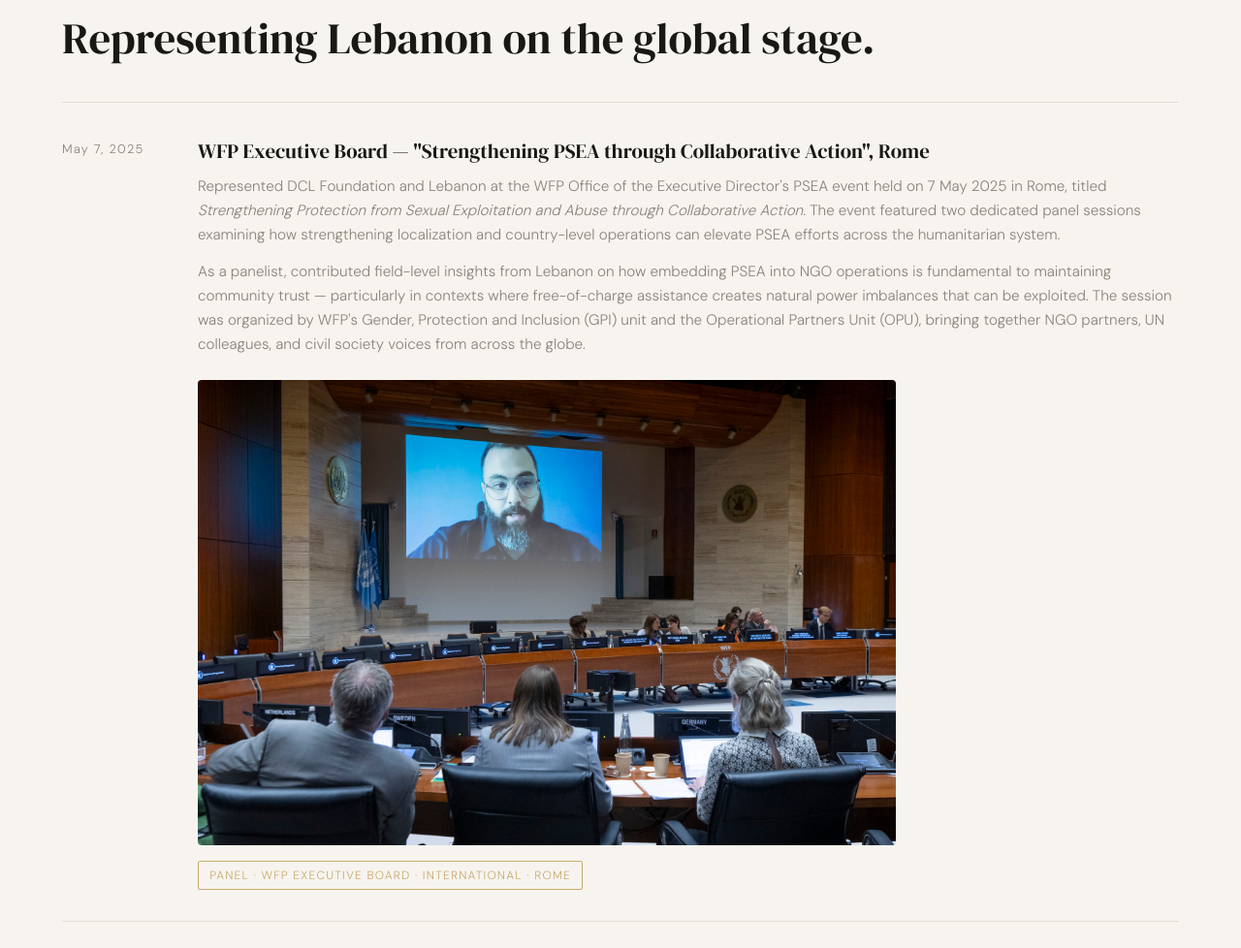
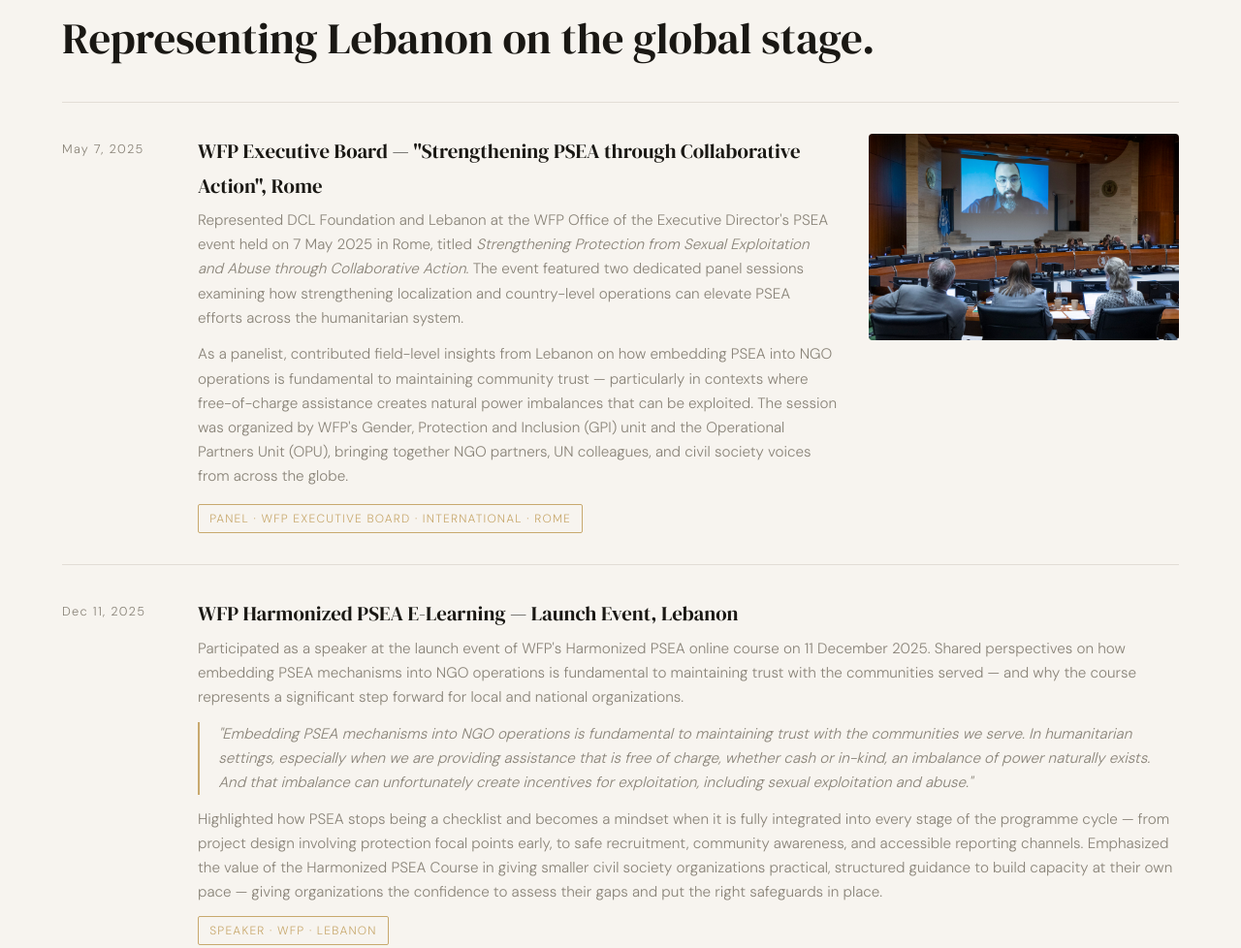
Before and after one commit to majdhallab/Portfolio, a plain HTML site: page psea.html in a window 1280 px wide. Shown: the part 2180-3158 px from the top of the page at 97% size. Drawn offline with Linux system fonts and the light colour scheme.

Commit message:
Add files via upload

```diff
--- a/psea.html
+++ b/psea.html
@@ -225,11 +225,15 @@
       <div class="engagement-item reveal">
         <span class="engagement-year">May 7, 2025</span>
         <div class="engagement-body">
-          <h3>WFP Executive Board — "Strengthening PSEA through Collaborative Action", Rome</h3>
-          <p>Represented DCL Foundation and Lebanon at the WFP Office of the Executive Director's PSEA event held on 7 May 2025 in Rome, titled <em>Strengthening Protection from Sexual Exploitation and Abuse through Collaborative Action</em>. The event featured two dedicated panel sessions examining how strengthening localization and country-level operations can elevate PSEA efforts across the humanitarian system.</p>
-          <p style="margin-top:.8rem;">As a panelist, contributed field-level insights from Lebanon on how embedding PSEA into NGO operations is fundamental to maintaining community trust — particularly in contexts where free-of-charge assistance creates natural power imbalances that can be exploited. The session was organized by WFP's Gender, Protection and Inclusion (GPI) unit and the Operational Partners Unit (OPU), bringing together NGO partners, UN colleagues, and civil society voices from across the globe.</p>
-          <img src="psea-executive.jpeg" alt="Majd Hallab presenting at WFP Executive Board PSEA panel, Rome 2025" style="margin-top:1.5rem; width:100%; max-width:720px; border-radius:4px; display:block;"/>
-          <span class="engagement-tag" style="margin-top:1rem;">Panel · WFP Executive Board · International · Rome</span>
+          <div style="display:grid; grid-template-columns:1fr 320px; gap:2rem; align-items:start;">
+            <div>
+              <h3>WFP Executive Board — "Strengthening PSEA through Collaborative Action", Rome</h3>
+              <p>Represented DCL Foundation and Lebanon at the WFP Office of the Executive Director's PSEA event held on 7 May 2025 in Rome, titled <em>Strengthening Protection from Sexual Exploitation and Abuse through Collaborative Action</em>. The event featured two dedicated panel sessions examining how strengthening localization and country-level operations can elevate PSEA efforts across the humanitarian system.</p>
+              <p style="margin-top:.8rem;">As a panelist, contributed field-level insights from Lebanon on how embedding PSEA into NGO operations is fundamental to maintaining community trust — particularly in contexts where free-of-charge assistance creates natural power imbalances that can be exploited. The session was organized by WFP's Gender, Protection and Inclusion (GPI) unit and the Operational Partners Unit (OPU), bringing together NGO partners, UN colleagues, and civil society voices from across the globe.</p>
+              <span class="engagement-tag" style="margin-top:1rem;">Panel · WFP Executive Board · International · Rome</span>
+            </div>
+            <img src="psea-executive.jpeg" alt="Majd Hallab presenting at WFP Executive Board PSEA panel, Rome 2025" style="width:100%; border-radius:4px; object-fit:cover;"/>
+          </div>
         </div>
       </div>
 
```
